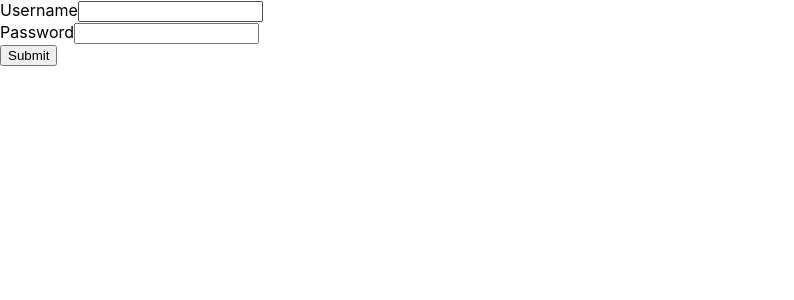
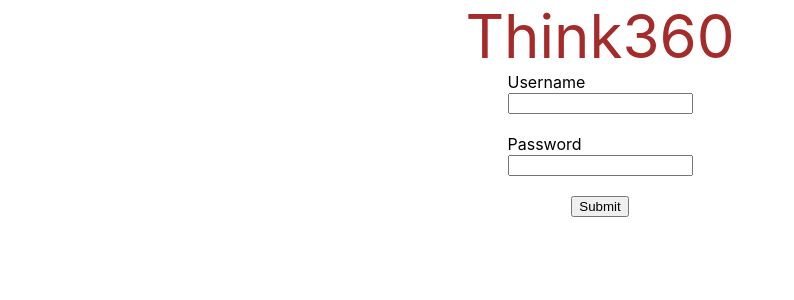
Before and after one commit to atharvadthink360/Training-React, a React (Create React App) app in the folder react-assignment/: page / in a window 1280 px wide. Shown: the top 300 px of the page, without its empty margins (0-794 px from the left). Built offline with nearby package versions, Linux system fonts and the light colour scheme.

Commit message:
added login css

```diff
--- /dev/null
+++ b/package.json
@@ -0,0 +1,5 @@
+{
+  "dependencies": {
+    "react-router-dom": "^6.3.0"
+  }
+}
--- /dev/null
+++ b/react-assignment/src/page/login.css
@@ -0,0 +1,33 @@
+.fullContent{
+    display: flex;
+    flex-direction: column;
+    justify-content: center;
+    align-items: center;
+    margin-left: 100px;
+    margin-right: 100px;
+    width: 1000px;
+
+}
+
+.Header{
+    /* display: flex;
+    align-items: center;
+    justify-content: center; */
+    margin-left: auto;
+    margin-right: auto;
+    /* margin-left: 500px; */
+    color: brown;
+    font-size: 60px;
+    /* width: 1000px; */
+}
+
+.Box{
+    display: flex;
+    flex-direction: column;
+    align-items: center;
+    justify-content: center;
+    margin-left: auto;
+    margin-right: auto;
+    width: 1000px;
+
+}
--- a/react-assignment/src/page/login.js
+++ b/react-assignment/src/page/login.js
@@ -1,4 +1,5 @@
 import { useState } from "react";
+import './login.css';
 
 export default function Login() {
     const [username, setUsername] = useState('');
@@ -11,26 +12,34 @@
     }
 
     return (
-      <form onSubmit={handleSubmit}>
-        <div>
+        <div className="fullContent">
+            <span className="Header">Think360</span><form onSubmit={handleSubmit}>
+                <div className="Box">
+                    <div className="content1">
                         <label htmlFor="username">Username</label>
+                        <br />
                         <input
                             id="username"
                             type="text"
                             value={username}
-            onChange={(e) => setUsername(e.target.value)}
-          />
+                            onChange={(e) => setUsername(e.target.value)} />
                     </div>
-        <div>
+                    <br />
+                    <div className="content2">
                         <label htmlFor="password">Password</label>
+                        <br />
                         <input
                             id="password"
                             type="password"
                             value={password}
-            onChange={(e) => setPassword(e.target.value)}
-          />
+                            onChange={(e) => setPassword(e.target.value)} />
                     </div>
+                    <br />
                     <button type="submit">Submit</button>
+                </div>
             </form>
+
+        </div>
+
     );
 }
```
Also changed, not shown: 1 other file (tests, documents, lock files or other folders). Lines whose indentation alone changed are shown as unchanged.
